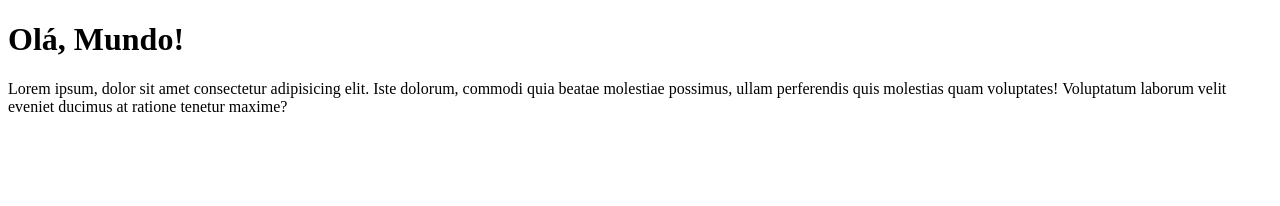
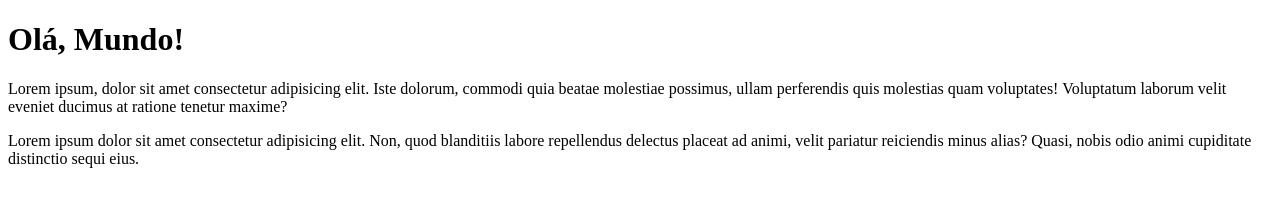
Before and after one commit to ArturCarvalho0/hello, a plain HTML site: page site-exemplo/index.html in a window 1280 px wide. Drawn offline with Linux system fonts and the light colour scheme.

Commit message:
Adicionei um parágrafo

```diff
--- a/site-exemplo/index.html
+++ b/site-exemplo/index.html
@@ -9,5 +9,6 @@
 <body>
     <h1>Olá, Mundo!</h1>
     <p>Lorem ipsum, dolor sit amet consectetur adipisicing elit. Iste dolorum, commodi quia beatae molestiae possimus, ullam perferendis quis molestias quam voluptates! Voluptatum laborum velit eveniet ducimus at ratione tenetur maxime?</p>
+    <p>Lorem ipsum dolor sit amet consectetur adipisicing elit. Non, quod blanditiis labore repellendus delectus placeat ad animi, velit pariatur reiciendis minus alias? Quasi, nobis odio animi cupiditate distinctio sequi eius.</p>
 </body>
 </html>
```
